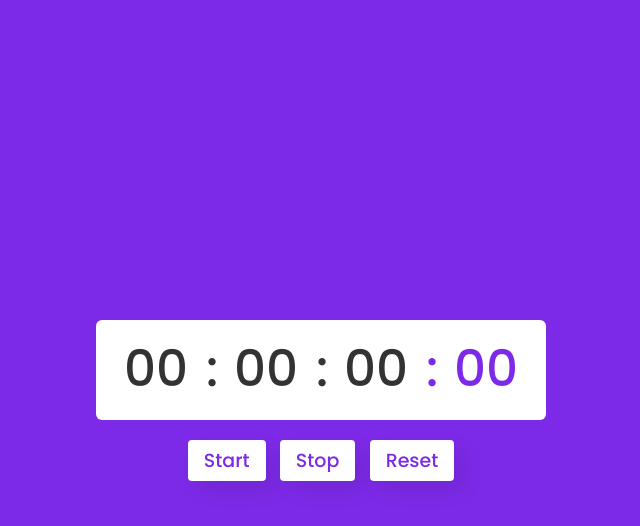
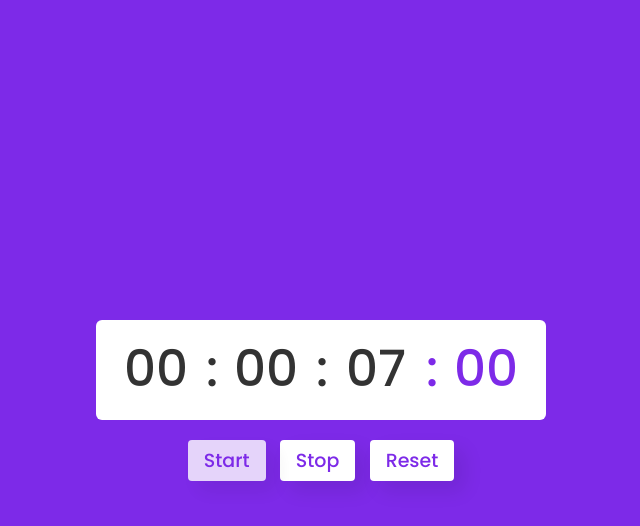
Before and after one commit to subrataSamartha/JS_Project_2_Stopwatch_App, a plain HTML site: page index.html in a window 1280 px wide. Both pictures are taken after a click on the button "Start". Shown: the whole page, without its empty margins (319-959 px from the left). Drawn offline with Linux system fonts and the light colour scheme.

Commit message:
added start stop and reset functionality to the app

```diff
--- a/script.js
+++ b/script.js
@@ -1,3 +1,6 @@
+let hr = (min = sec = ms = "0" + 0),
+  startTimer;
+
 const startBtn = document.querySelector(".start");
 const stopBtn = document.querySelector(".stop");
 const resetBtn = document.querySelector(".reset");
@@ -11,12 +14,47 @@ console.log("Connected");
 function start() {
   startBtn.classList.add("active");
   stopBtn.classList.remove("stopActive");
+
+  startTimer = setInterval(() => {
+    ms++;
+    ms = ms < 10 ? "0" + ms : ms;
+    if (ms == 100) {
+      sec++;
+      sec = sec < 10 ? "0" + sec : sec;
+      ms = "0" + 0;
+    }
+
+    if (sec == 60) {
+      min++;
+      min = min < 10 ? "0" + min : min;
+      sec = "0" + 0;
+    }
+
+    if (min == 60) {
+      hr++;
+      hr = hr < 10 ? "0" + hr : hr;
+      sec = "0" + 0;
+    }
+
+    putValue();
+  }, 0.000001);
 }
 function stop() {
   startBtn.classList.remove("active");
   stopBtn.classList.add("stopActive");
+  clearInterval(startTimer);
 }
 function reset() {
   startBtn.classList.remove("active");
   stopBtn.classList.remove("stopActive");
+  clearInterval(startTimer);
+  hr = min = sec = ms = "0" + 0;
+  putValue();
 }
+
+function putValue() {
+  document.querySelector(".millisecond").innerText = ms;
+  document.querySelector(".second").innerText = sec;
+  document.querySelector(".minute").innerText = min;
+  document.querySelector(".hour").innerText = hr;
+}
--- a/style.css
+++ b/style.css
@@ -63,3 +63,9 @@ body {
   cursor: pointer;
   box-shadow: 10px 10px 20px rgba(0, 0, 0, 0.09);
 }
+
+.buttons button.active,
+.buttons button.stopActive {
+  cursor: not-allowed;
+  opacity: 0.8;
+}
```
